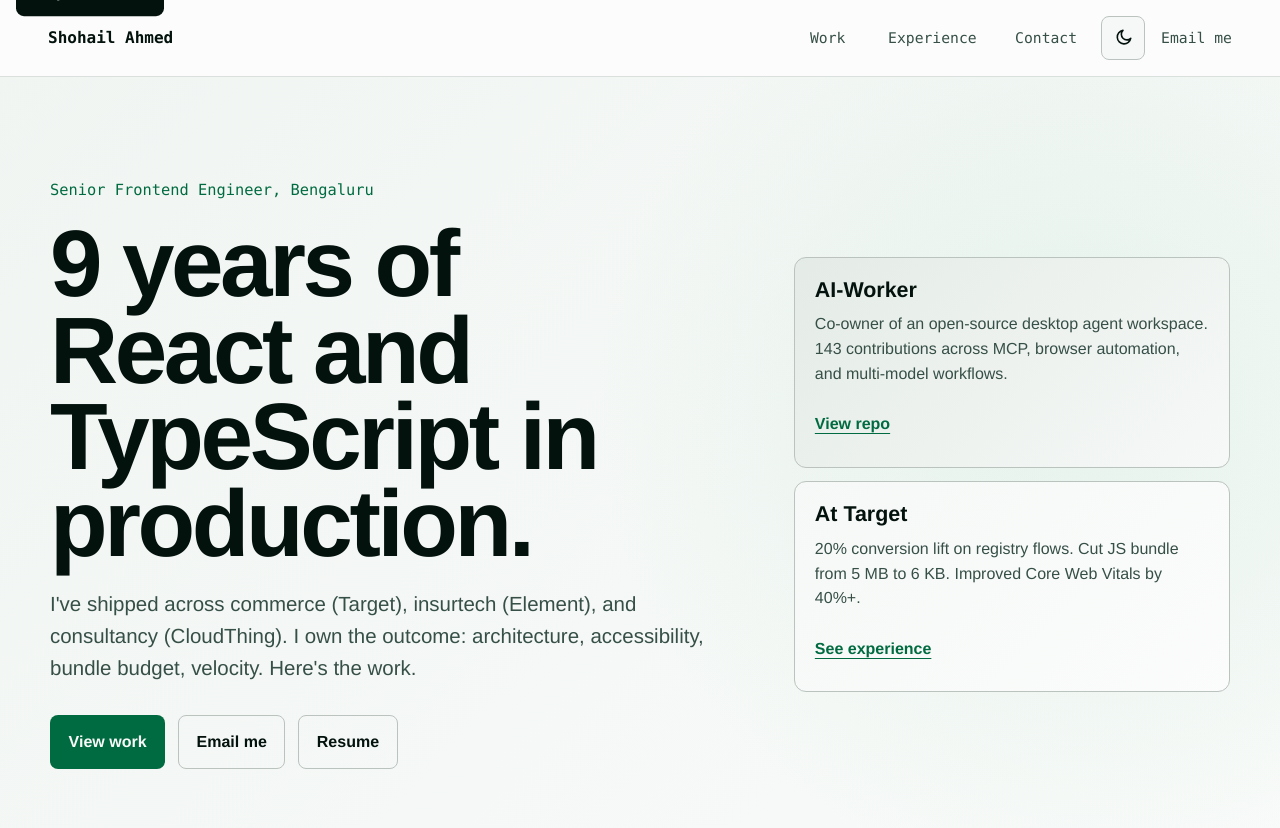
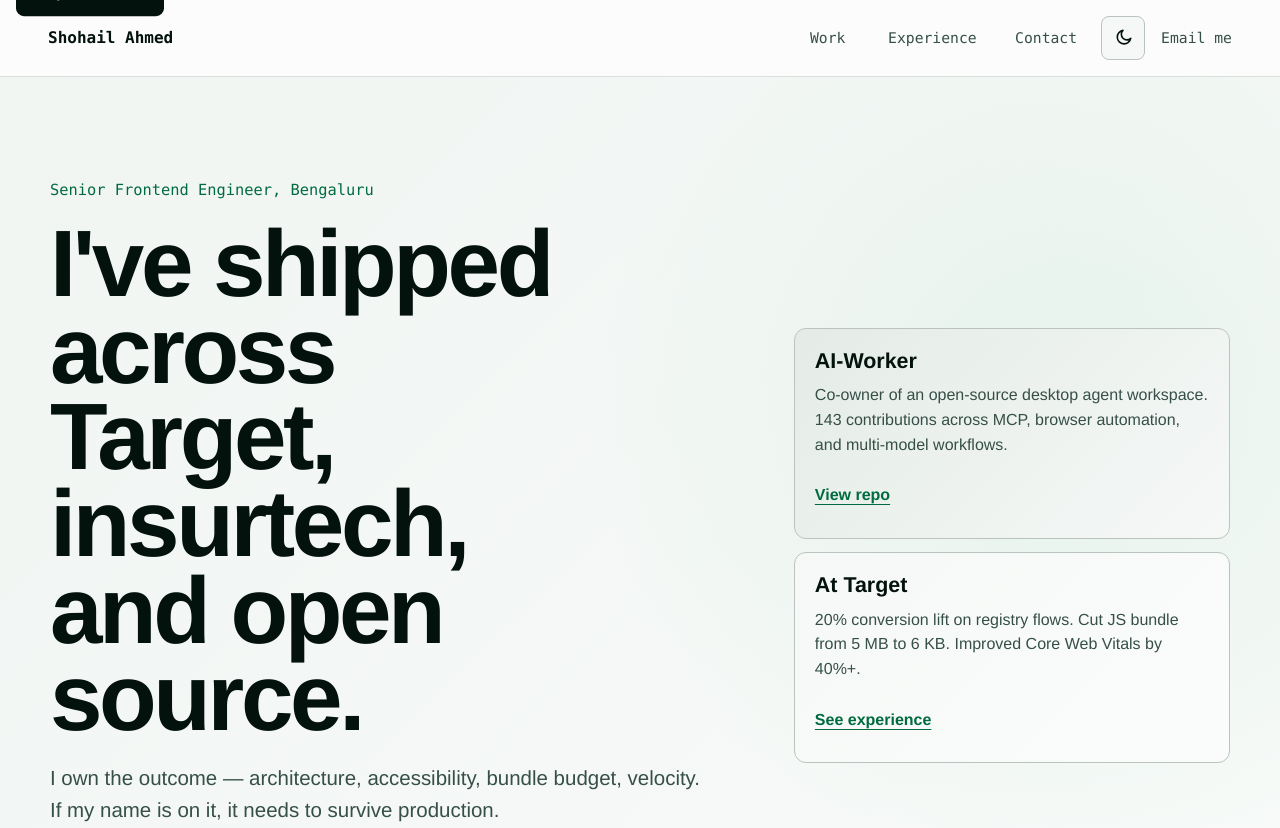
Before and after one commit to shohailahm/shohail-ahmed-portfolio, a plain HTML site: page index.html in a window 1280 px wide. Shown: the top 828 px of the page. Drawn offline with Linux system fonts and the light colour scheme.

Commit message:
Replace years-focused hero headline with company-specific line

```diff
--- a/index.html
+++ b/index.html
@@ -92,11 +92,10 @@
       <section class="hero" id="top" aria-labelledby="hero-title">
         <div class="hero-copy">
           <p class="role">Senior Frontend Engineer, Bengaluru</p>
-          <h1 id="hero-title">9 years of React and TypeScript in production.</h1>
+          <h1 id="hero-title">I've shipped across Target, insurtech, and open source.</h1>
           <p class="hero-summary">
-            I've shipped across commerce (Target), insurtech (Element), and
-            consultancy (CloudThing). I own the outcome: architecture,
-            accessibility, bundle budget, velocity. Here's the work.
+            I own the outcome — architecture, accessibility, bundle budget,
+            velocity. If my name is on it, it needs to survive production.
           </p>
           <div class="hero-actions" aria-label="Primary actions">
             <a class="button primary" href="#work">View work</a>
```
